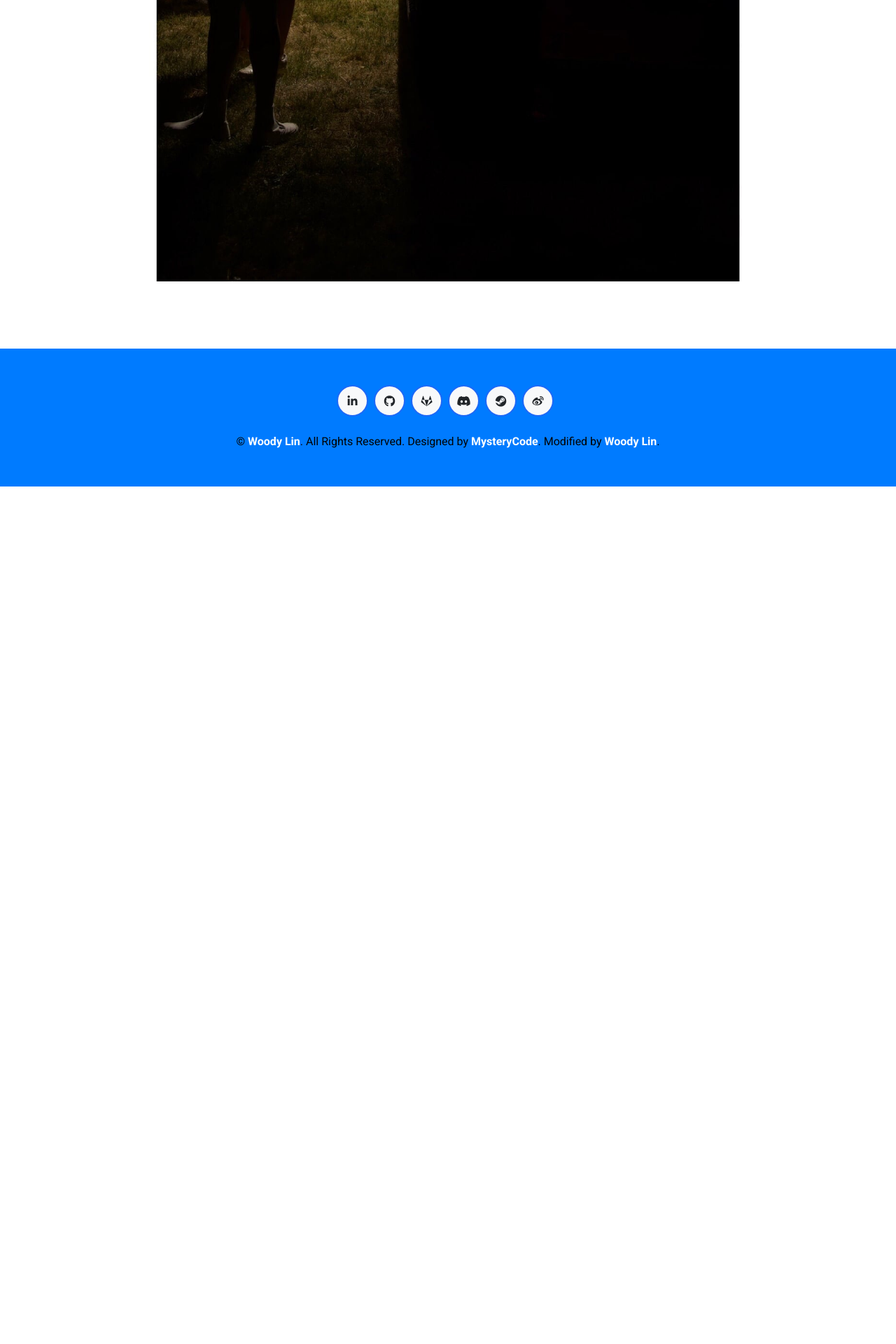
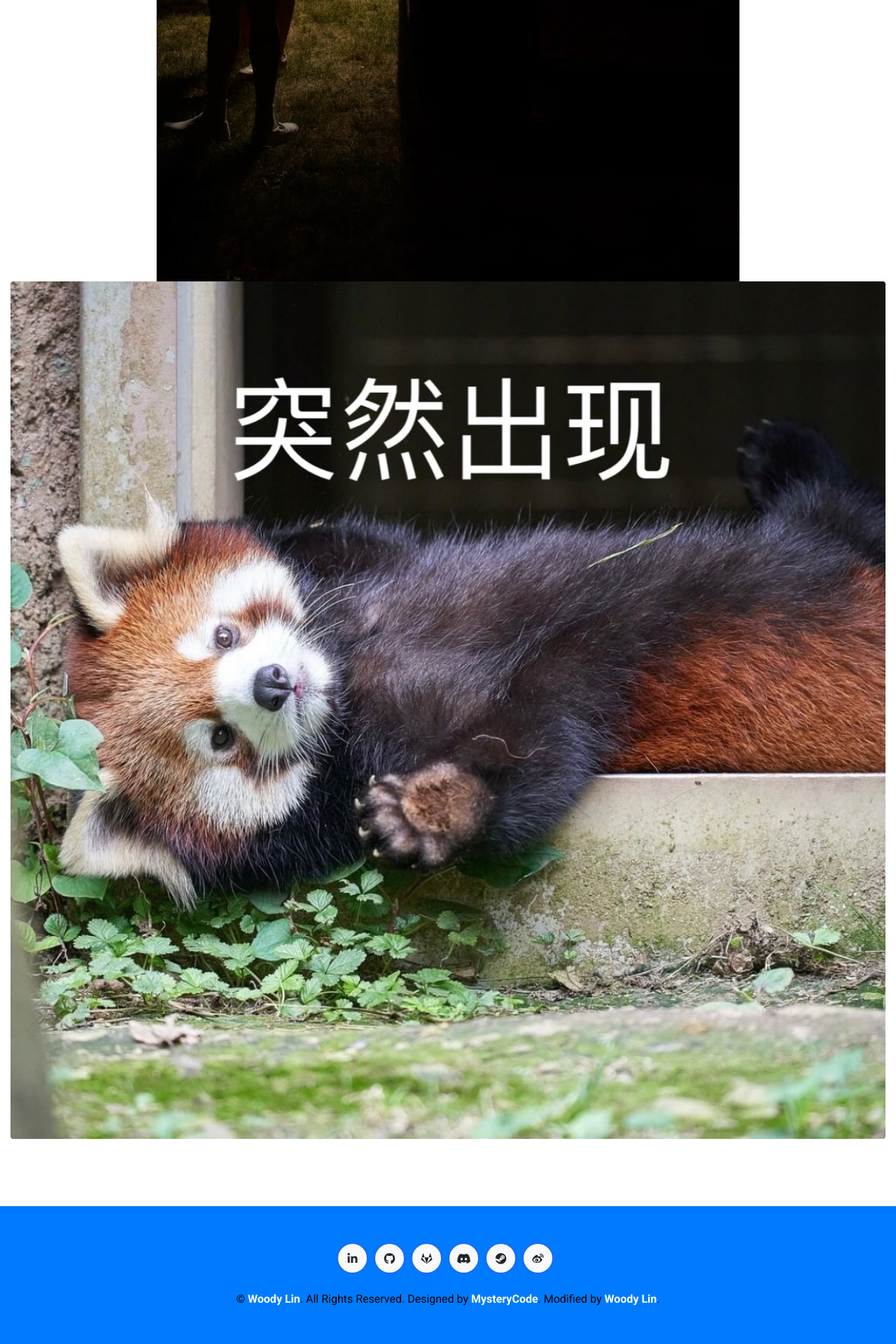
Before and after one commit to WoodyLinwc/WoodyLinwc.github.io, a Jekyll site: the page built from moyu.md, in a window 1280 px wide. Shown: the part 1952-3872 px from the top of the page at 70% size. Built offline with Jekyll 4.4.1, drawn with Linux system fonts in a browser that asks for light colours; nearby versions of some CDN libraries; comment, search, counter and statistics services are not loaded; before the commit the page ends 2647 px from its top, so only the background shows below that.

Commit message:
Update moyu.md

```diff
--- a/moyu.md
+++ b/moyu.md
@@ -41,3 +41,4 @@ layout: sub
 
 
 <img class="img-fluid rounded w-100" src="img/album/comparision-min.jpg" alt="">
+<img class="img-fluid rounded w-100" src="img/redpanda/red1-min.jpg" alt="">
```
